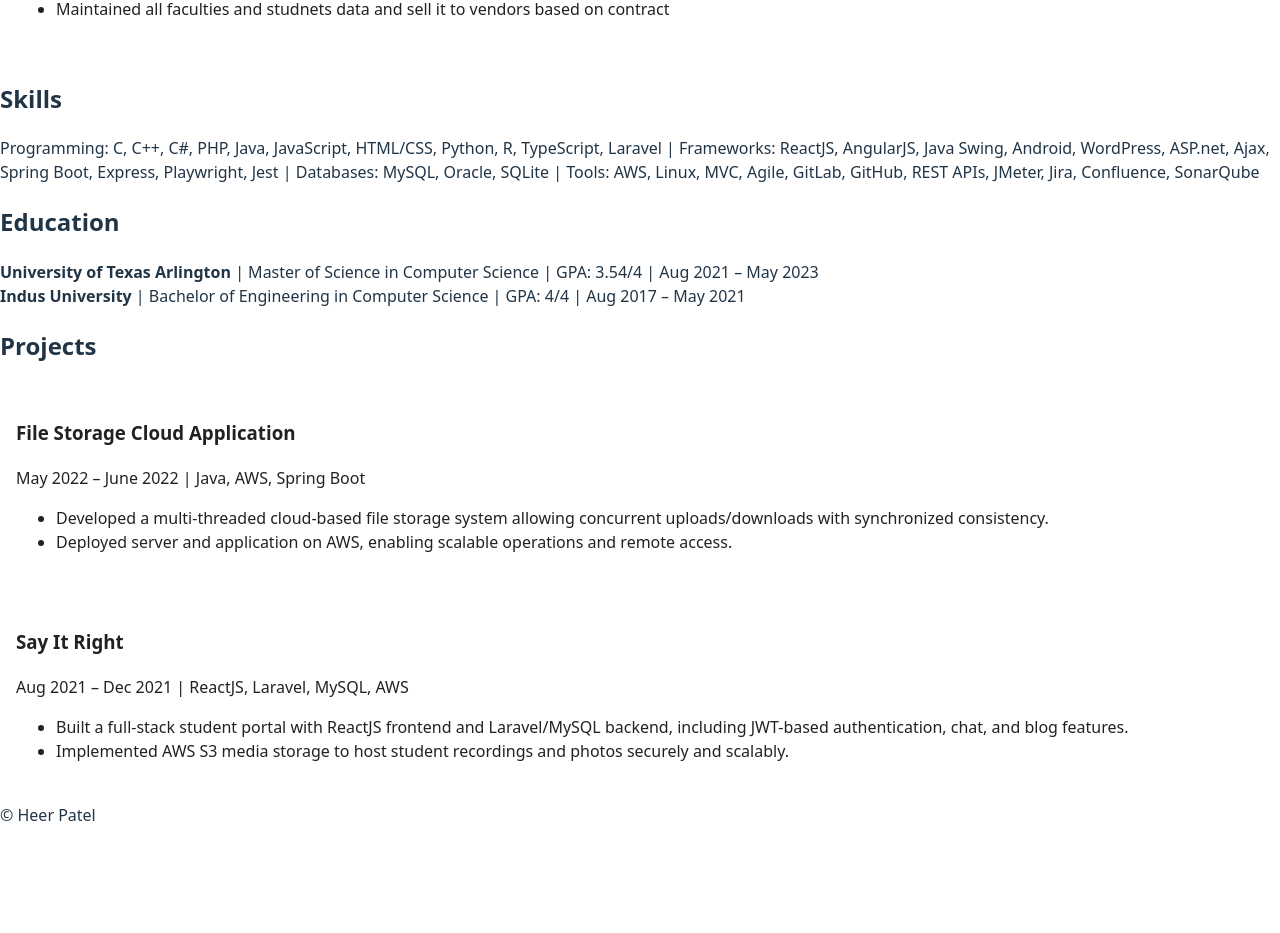
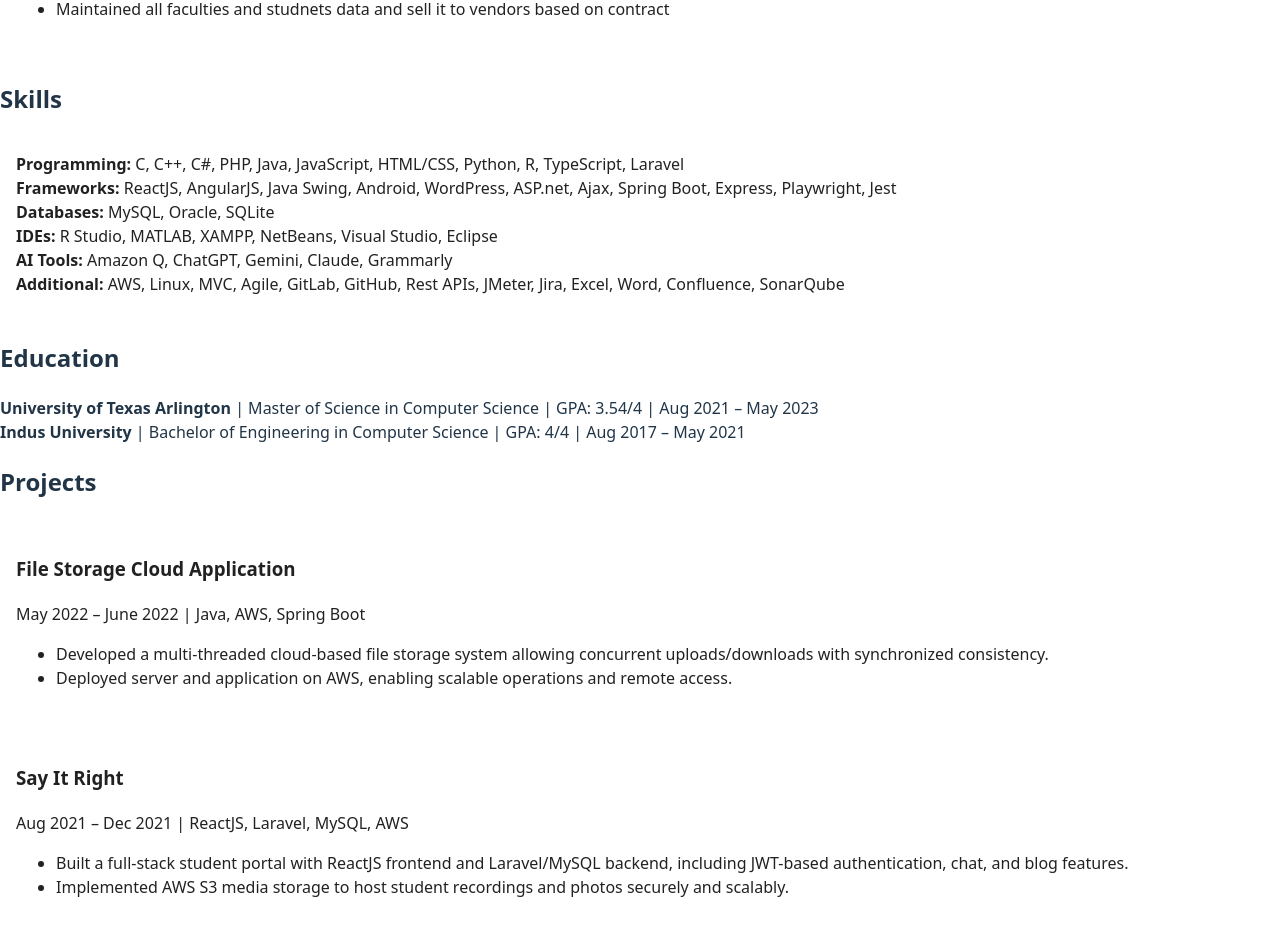
Before and after one commit to heerpatel730/Portfolio, a React (Vite) app: page / in a window 1280 px wide. Shown: the part 1760-2693 px from the top of the page. Before the commit the page ends 2587 px from the top, so only its background shows below. Built offline with nearby package versions, Linux system fonts and the light colour scheme.

Commit message:
Updated Skills

```diff
--- a/src/App.tsx
+++ b/src/App.tsx
@@ -172,12 +172,24 @@
             viewport={{ once: true }}
           >
           <h2 className="text-2xl sm:text-3xl font-semibold mb-4 text-center">Skills</h2>
-          <p className="text-slate-600 text-center rounded-3xl shadow-xl">
+          <Card elevation={0} className="rounded-3xl shadow-xl">
+              <CardContent className="p-6 sm:p-10">
+                <ul className="!list-none space-y-2 text-slate-600" style={{ listStyle: "none", paddingLeft: 0, margin: 0 }}>
+                  <li><b>Programming:</b> C, C++, C#, PHP, Java, JavaScript, HTML/CSS, Python, R, TypeScript, Laravel</li>
+                  <li><b>Frameworks:</b> ReactJS, AngularJS, Java Swing, Android, WordPress, ASP.net, Ajax, Spring Boot, Express, Playwright, Jest</li>
+                  <li><b>Databases:</b> MySQL, Oracle, SQLite</li>
+                  <li><b>IDEs:</b> R Studio, MATLAB, XAMPP, NetBeans, Visual Studio, Eclipse</li>
+                  <li><b>AI Tools:</b> Amazon Q, ChatGPT, Gemini, Claude, Grammarly</li>
+                  <li><b>Additional:</b> AWS, Linux,  MVC,  Agile,  GitLab, GitHub, Rest APIs, JMeter, Jira, Excel, Word, Confluence, SonarQube</li>
+                </ul>
+              </CardContent>
+            </Card>
+          {/* <p className="text-slate-600 text-center rounded-3xl shadow-xl">
             Programming: C, C++, C#, PHP, Java, JavaScript, HTML/CSS, Python, R, TypeScript, Laravel |
             Frameworks: ReactJS, AngularJS, Java Swing, Android, WordPress, ASP.net, Ajax, Spring Boot, Express, Playwright, Jest |
             Databases: MySQL, Oracle, SQLite |
             Tools: AWS, Linux, MVC, Agile, GitLab, GitHub, REST APIs, JMeter, Jira, Confluence, SonarQube
-          </p>
+          </p> */}
           </motion.div>
         </section>
 
```
